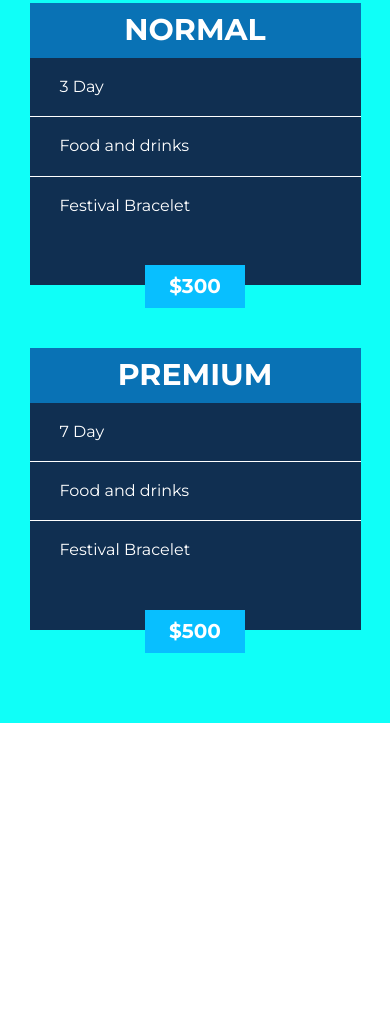
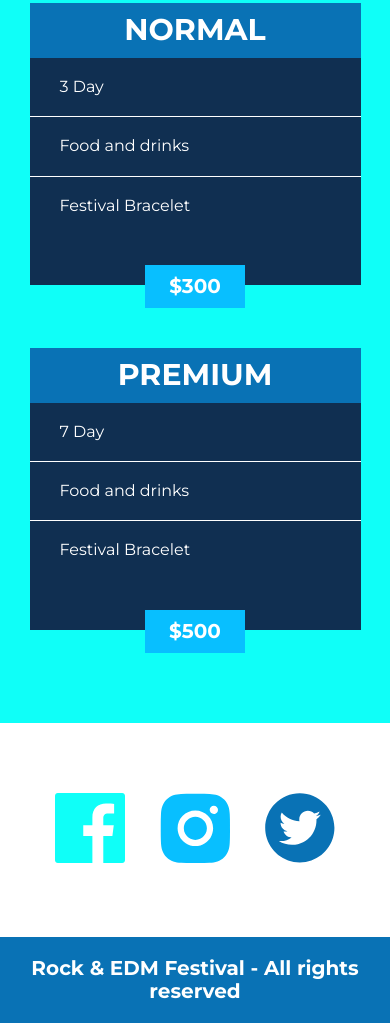
Before and after one commit to HectorGerardoZV/Proyecto04-MusicFestival, a website: page Build/html/index.html in a window 390 px wide. Shown: the part 8054-9077 px from the top of the page. Before the commit the page ends 8777 px from the top, so only its background shows below. Drawn offline with Linux system fonts and the light colour scheme.

Commit message:
SocialNetworks and footer section completion and responsive completion

```diff
--- a/code/sass/app.scss
+++ b/code/sass/app.scss
@@ -13,3 +13,5 @@
 @import "layout/lineup";
 @import "layout/gallery";
 @import "layout/tickets";
+@import "layout/socilaNetworks";
+@import "layout/footer";
--- /dev/null
+++ b/code/sass/layout/_footer.scss
@@ -0,0 +1,10 @@
+.footer {
+    margin-top: $big;
+    padding: 2rem 0;
+    background-color: $colorC;
+    color: $colorF;
+    text-align: center;
+    h3 {
+        font-size: 2rem;
+    }
+}
--- /dev/null
+++ b/code/sass/layout/_socilaNetworks.scss
@@ -0,0 +1,18 @@
+.socilaNetwoeks__content {
+    max-width: 50rem;
+    margin-top: $big;
+    display: flex;
+    justify-content: space-evenly;
+    img {
+        width: 9rem;
+        height: 9rem;
+        transition: ease .4s;
+        &:hover {
+            filter: drop-shadow(5px 5px 10px rgba(0, 0, 0, 0.377));
+        }
+        @include mq($phone) {
+            width: 7rem;
+            height: 7rem;
+        }
+    }
+}
```
Also changed, not shown: Build/css/app.css, Build/html/index.html, Build/img/socila-net/facebook-icon.svg (added), Build/img/socila-net/instagram-icon.svg (added), Build/img/socila-net/twitter-icon.svg (added).
